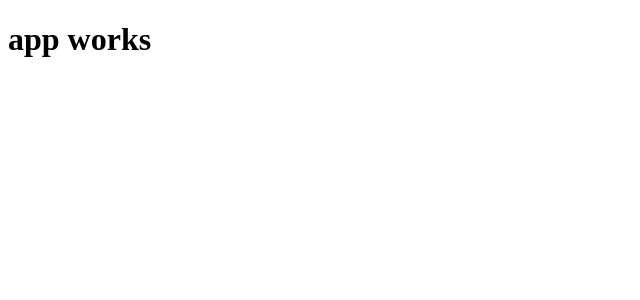
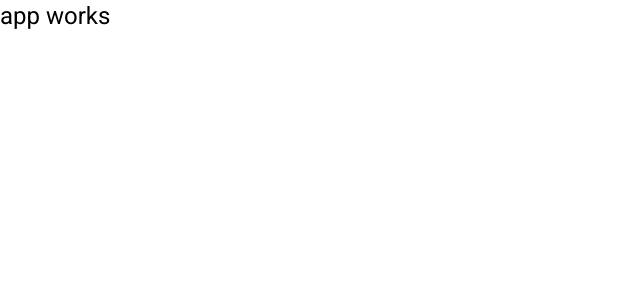
Before and after one commit to saulocapistrano/Front-Helpdesk, an Angular app in the folder front-helpdesk/helpdesk/: page / in a window 1280 px wide. Shown: the top 300 px of the page, without its empty margins (0-640 px from the left). Built offline with nearby package versions, Linux system fonts and the light colour scheme.

Commit message:
angular material adicionado ao projeto

```diff
--- a/front-helpdesk/helpdesk/angular.json
+++ b/front-helpdesk/helpdesk/angular.json
@@ -50,6 +50,7 @@
               "src/assets"
             ],
             "styles": [
+              "./node_modules/@angular/material/prebuilt-themes/indigo-pink.css",
               "src/styles.css"
             ],
             "scripts": []
--- a/front-helpdesk/helpdesk/package.json
+++ b/front-helpdesk/helpdesk/package.json
@@ -10,10 +10,12 @@
   "private": true,
   "dependencies": {
     "@angular/animations": "^14.0.0",
+    "@angular/cdk": "^14.2.0",
     "@angular/common": "^14.0.0",
     "@angular/compiler": "^14.0.0",
     "@angular/core": "^14.0.0",
     "@angular/forms": "^14.0.0",
+    "@angular/material": "^14.2.0",
     "@angular/platform-browser": "^14.0.0",
     "@angular/platform-browser-dynamic": "^14.0.0",
     "@angular/router": "^14.0.0",
--- a/front-helpdesk/helpdesk/src/app/app.module.ts
+++ b/front-helpdesk/helpdesk/src/app/app.module.ts
@@ -3,6 +3,7 @@
 
 import { AppRoutingModule } from './app-routing.module';
 import { AppComponent } from './app.component';
+import { BrowserAnimationsModule } from '@angular/platform-browser/animations';
 
 @NgModule({
   declarations: [
@@ -10,7 +11,8 @@
   ],
   imports: [
     BrowserModule,
-    AppRoutingModule
+    AppRoutingModule,
+    BrowserAnimationsModule
   ],
   providers: [],
   bootstrap: [AppComponent]
--- a/front-helpdesk/helpdesk/src/index.html
+++ b/front-helpdesk/helpdesk/src/index.html
@@ -6,8 +6,11 @@
   <base href="/">
   <meta name="viewport" content="width=device-width, initial-scale=1">
   <link rel="icon" type="image/x-icon" href="favicon.ico">
+  <link rel="preconnect" href="https://fonts.gstatic.com">
+  <link href="https://fonts.googleapis.com/css2?family=Roboto:wght@300;400;500&display=swap" rel="stylesheet">
+  <link href="https://fonts.googleapis.com/icon?family=Material+Icons" rel="stylesheet">
 </head>
-<body>
+<body class="mat-typography">
   <app-root></app-root>
 </body>
 </html>
--- a/front-helpdesk/helpdesk/src/styles.css
+++ b/front-helpdesk/helpdesk/src/styles.css
@@ -1 +1,4 @@
 /* You can add global styles to this file, and also import other style files */
+
+html, body { height: 100%; }
+body { margin: 0; font-family: Roboto, "Helvetica Neue", sans-serif; }
```
Also changed, not shown: 1 other file (tests, documents, lock files or other folders).
